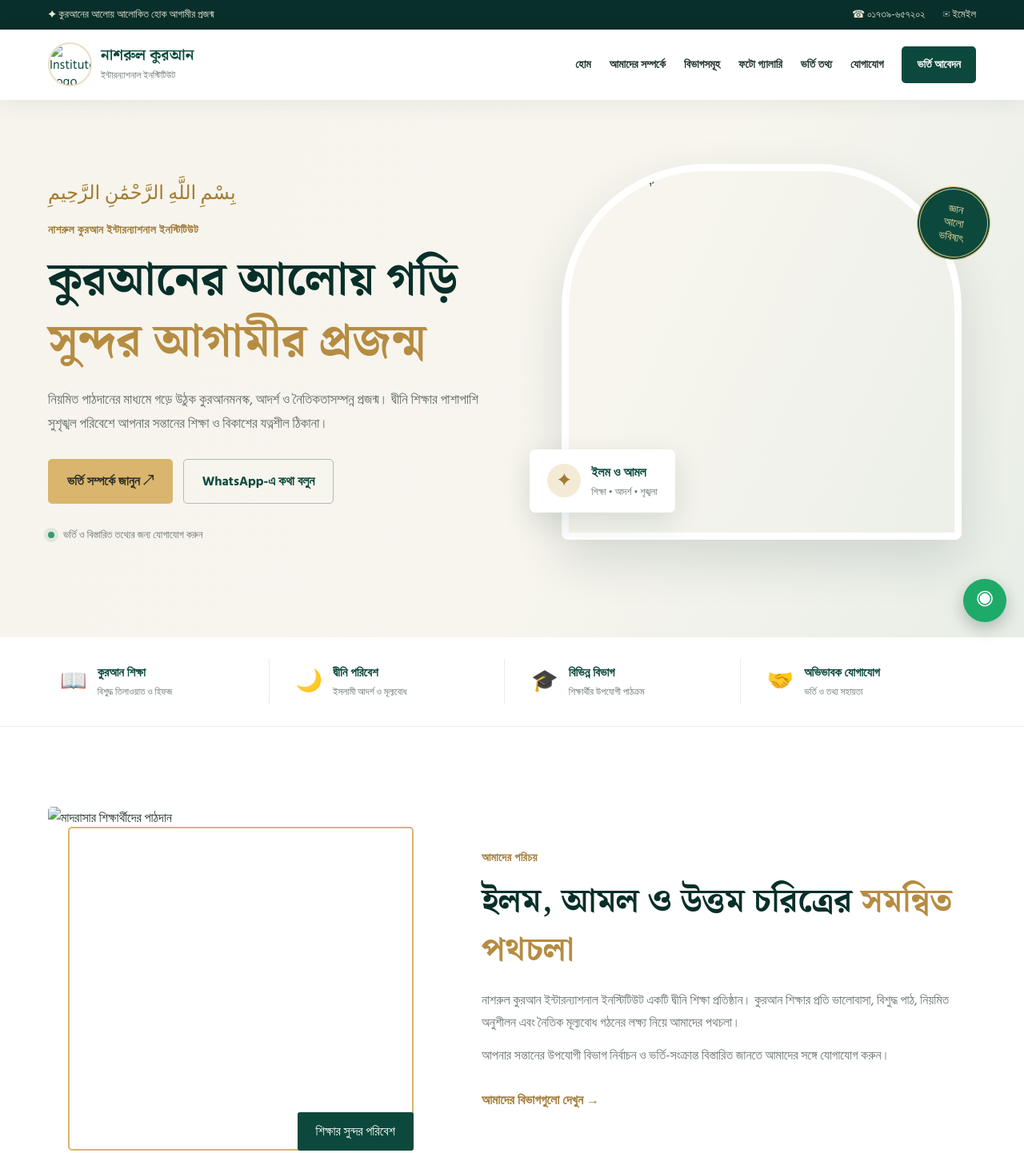
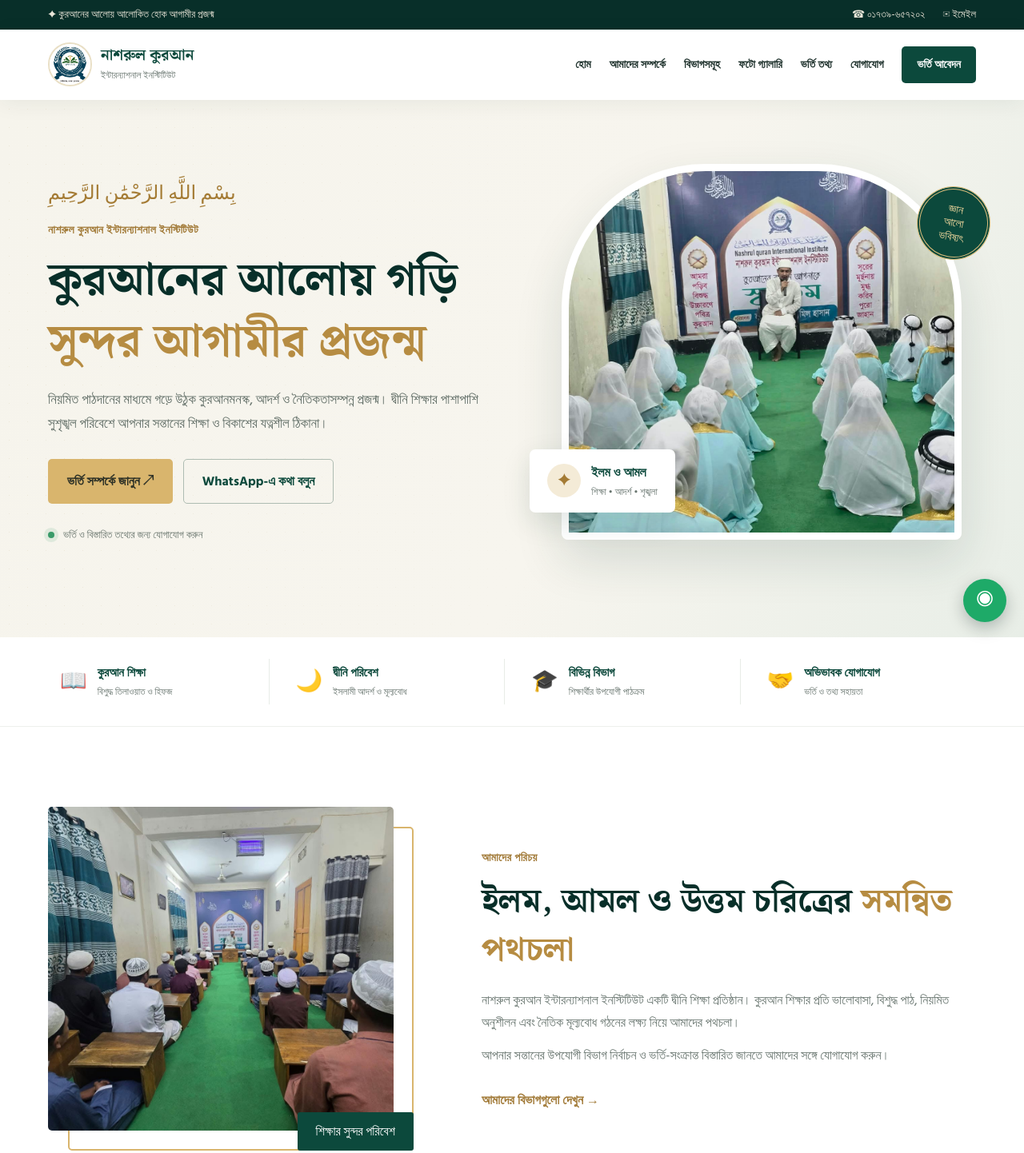
Before and after one commit to fahimaakther372-ai/md-web, a plain HTML site: page index.html in a window 1280 px wide. Shown: the top 1442 px of the page at 80% size. Drawn offline with Linux system fonts and the light colour scheme.

Commit message:
Add files via upload

```diff
--- a/index.html
+++ b/index.html
@@ -39,7 +39,7 @@
   <div class="container nav-wrap">
 
     <a class="brand" href="#home">
-      <img src="image/logo.jpeg" alt="Institute Logo">
+      <img src="logo.jpeg" alt="Institute Logo">
 
       <span>
         <b>নাশরুল কুরআন</b>
@@ -118,7 +118,7 @@
     <div class="hero-visual reveal">
 
       <div class="hero-image-frame">
-        <img src="image/hero.jfif"
+        <img src="hero.jfif"
              alt="মাদরাসার শ্রেণিকক্ষ">
       </div>
 
@@ -185,7 +185,7 @@
   <div class="container about-grid">
 
     <div class="about-photo reveal">
-      <img src="image/pathdan.jfif"
+      <img src="pathdan.jfif"
            alt="মাদরাসার শিক্ষার্থীদের পাঠদান">
 
       <div class="photo-caption">
@@ -325,21 +325,21 @@
 
       <button class="gallery-item gallery-large"
               data-image="assets/classroom-main.jpg">
-        <img src="image/hero.jfif"
+        <img src="hero.jfif"
              alt="শ্রেণিকক্ষের পরিবেশ">
         <span>শ্রেণিকক্ষের পরিবেশ ↗</span>
       </button>
 
       <button class="gallery-item"
               data-image="assets/classroom-side-1.jpg">
-        <img src="image/pathdan.jfif"
+        <img src="pathdan.jfif"
              alt="শিক্ষার্থীদের পাঠদান">
         <span>শিক্ষার্থীদের পাঠদান ↗</span>
       </button>
 
       <button class="gallery-item"
               data-image="assets/classroom-side-2.jpg">
-        <img src="image/md.jpg"
+        <img src="md.jpg"
              alt="মাদরাসার পরিবেশ">
         <span>আমাদের পরিবেশ ↗</span>
       </button>
@@ -513,7 +513,7 @@
 
     <div class="footer-brand">
 
-      <img src="image/logo.jpeg" alt="Logo">
+      <img src="logo.jpeg" alt="Logo">
 
       <div>
         <b>নাশরুল কুরআন</b>
```
